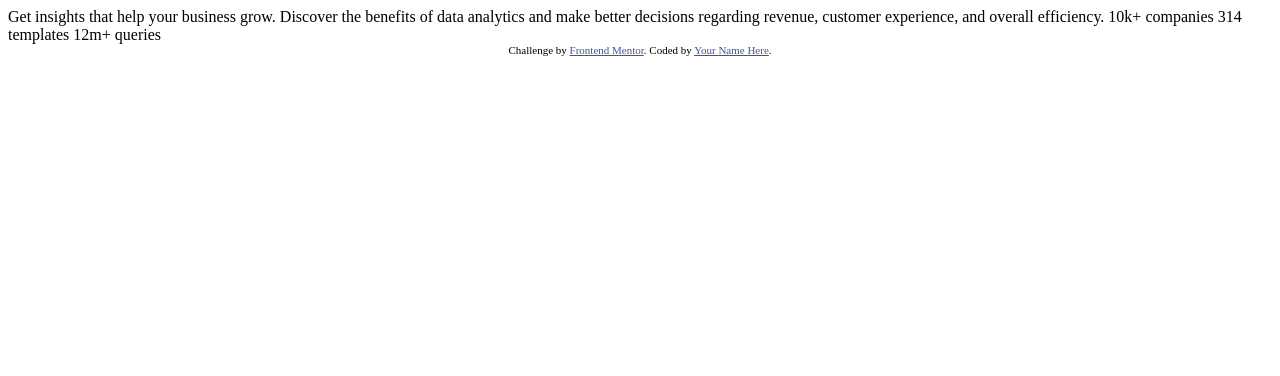
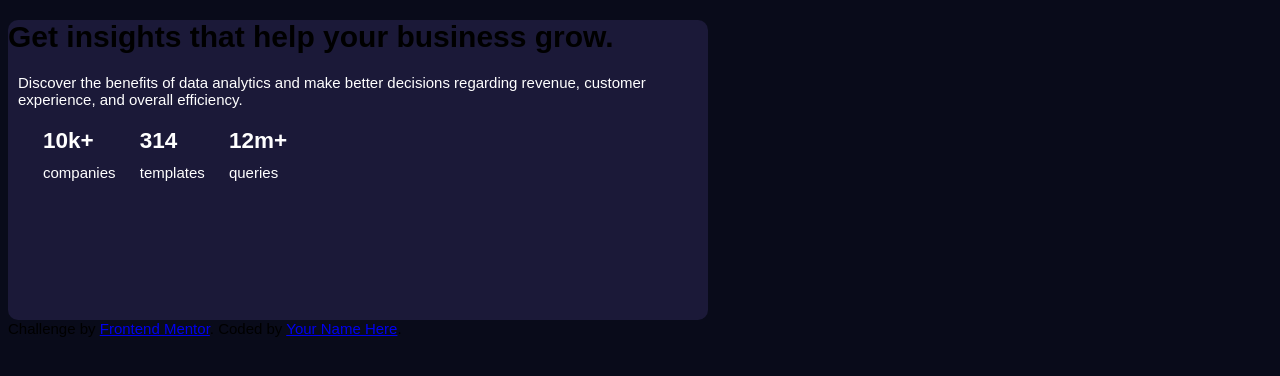
Before and after one commit to Henriqaraujo1/front-end-card-component, a plain HTML site: page index.html in a window 1280 px wide. Drawn offline with Linux system fonts and the light colour scheme; a web font is replaced by a local one.

Commit message:
Start to create the styles of the site

```diff
--- /dev/null
+++ b/css/styles.css
@@ -0,0 +1,31 @@
+@import url(https://fonts.google.com/specimen/Lexend+Deca);
+
+body {
+    background-color: hsl(233, 47%, 7%);
+    font-size: 15px;
+    font-family: 'Lexenda Deca', sans-serif;
+    font-weight: 400;
+}
+
+.card {
+    background-color: hsl(244,38%, 16%);
+    width: 700px;
+    height: 300px;
+    border-radius: 10px;
+}
+
+.col {
+    display: inline-block;
+}
+
+.row {
+    margin: 25px;
+    display: inline;
+
+}
+
+.col h2, p {
+    color: white;
+    margin: 10px;
+    padding: 1,5em;
+}
--- a/index.html
+++ b/index.html
@@ -7,23 +7,33 @@
   <link rel="icon" type="image/png" sizes="32x32" href="./images/favicon-32x32.png">
 
   <title>Frontend Mentor | Stats preview card component</title>
-
-  <!-- Feel free to remove these styles or customise in your own stylesheet 👍 -->
-  <style>
-    .attribution { font-size: 11px; text-align: center; }
-    .attribution a { color: hsl(228, 45%, 44%); }
-  </style>
+  <link href="css/styles.css" type="text/css" rel="stylesheet">
+  <!-- <link rel="stylesheet" href="https://stackpath.bootstrapcdn.com/bootstrap/4.3.1/css/bootstrap.min.css" integrity="sha384-ggOyR0iXCbMQv3Xipma34MD+dH/1fQ784/j6cY/iJTQUOhcWr7x9JvoRxT2MZw1T" crossorigin="anonymous"> -->
 </head>
 <body>
+  <div class="card">
+    <header>
+      <h1>Get <span>insights</span> that help your business grow.</h1>
+    </header>
+    <p>Discover the benefits of data analytics and make better decisions regarding revenue, customer
+      experience, and overall efficiency.</p>
 
-  Get insights that help your business grow.
+    <div class="row">
+      <div class="col">
+        <h2>10k+</h2>
+        <p>companies</p>
+      </div>
+      <div class="col">
+        <h2>314</h2>
+        <p>templates</p>
+      </div>
+      <div class="col">
+        <h2>12m+</h2>
+        <p>queries</p>
+      </div>
+    </div>
+  </div>
 
-  Discover the benefits of data analytics and make better decisions regarding revenue, customer
-  experience, and overall efficiency.
-
-  10k+ companies
-  314 templates
-  12m+ queries
 
   <div class="attribution">
     Challenge by <a href="https://www.frontendmentor.io?ref=challenge" target="_blank">Frontend Mentor</a>.
```
